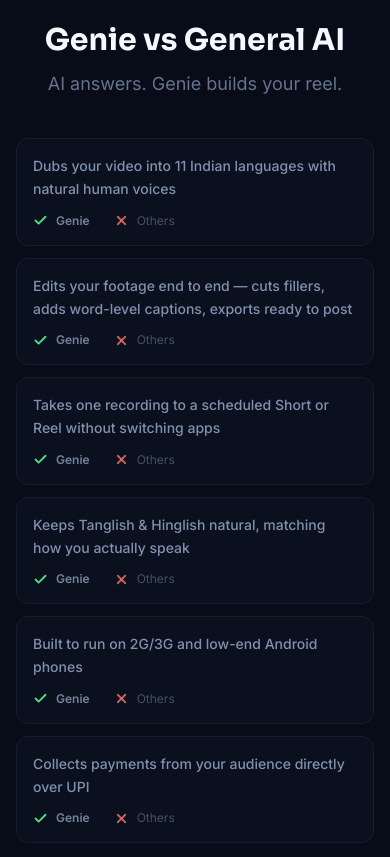
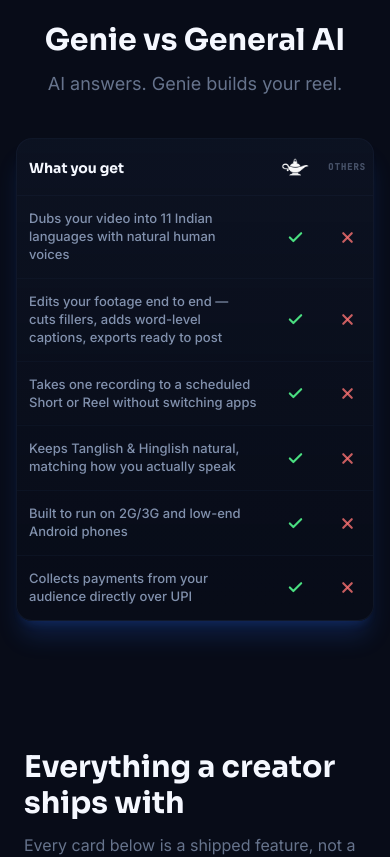
Before and after one commit to Ethax22/Genie_Landing_Page_new, a Next.js app: page / in a window 390 px wide. Shown: the part 2840-3697 px from the top of the page. Built offline with nearby package versions, Linux system fonts and the light colour scheme.

Commit message:
refined the mobile layout

```diff
--- a/src/components/Comparison.tsx
+++ b/src/components/Comparison.tsx
@@ -88,26 +88,47 @@
           </div>
         </div>
 
-        {/* Mobile: stacked cards */}
-        <ul className="mt-10 space-y-3 md:hidden">
-          {COMPARISON.rows.map((row, i) => (
-            <Reveal as="li" key={row} delay={i * 60}>
-              <div className="rounded-xl border border-cosmic bg-cosmic/30 p-4">
-                <p className="text-sm font-medium leading-relaxed text-slate/90">{row}</p>
-                <div className="mt-3 flex items-center gap-6 text-xs">
-                  <span className="inline-flex items-center gap-2 font-semibold text-slate/80">
-                    <Check size={15} strokeWidth={3} className="text-green-400" />
-                    {COMPARISON.colGenie}
+        {/* Mobile: compact 3-column table (feature · Genie · Others) */}
+        <div className="mt-10 overflow-hidden rounded-2xl border border-cosmic/70 bg-gradient-to-b from-cosmic/40 to-night shadow-xl shadow-genie/20 md:hidden">
+          <table className="w-full border-collapse text-left">
+            <thead>
+              <tr className="border-b border-cosmic/60">
+                <th className="px-3 py-3.5">
+                  <span className="font-heading text-sm font-bold text-cream">What you get</span>
+                </th>
+                <th className="w-[3.25rem] px-1 py-3.5 align-middle">
+                  <Image
+                    src={COMPARISON.genieLogo}
+                    alt={COMPARISON.colGenie}
+                    width={28}
+                    height={28}
+                    className="mx-auto h-7 w-7 object-contain"
+                  />
+                </th>
+                <th className="w-[3.25rem] px-1 py-3.5 align-middle">
+                  <span className="block text-center font-mono text-[9px] tracking-widest text-slate/45">
+                    OTHERS
                   </span>
-                  <span className="inline-flex items-center gap-2 text-slate/45">
-                    <X size={15} strokeWidth={3} className="text-red-400/80" />
-                    Others
-                  </span>
-                </div>
-              </div>
-            </Reveal>
-          ))}
-        </ul>
+                </th>
+              </tr>
+            </thead>
+            <tbody>
+              {COMPARISON.rows.map((row, i) => (
+                <Reveal as="tr" key={row} delay={i * 55} className="border-t border-cosmic/40">
+                  <td className="px-3 py-3.5 align-middle">
+                    <p className="text-[13px] font-medium leading-snug text-slate/90">{row}</p>
+                  </td>
+                  <td className="px-1 py-3.5 text-center align-middle">
+                    <Check aria-label="Yes" size={17} strokeWidth={3} className="mx-auto text-green-400" />
+                  </td>
+                  <td className="px-1 py-3.5 text-center align-middle">
+                    <X aria-label="No" size={17} strokeWidth={3} className="mx-auto text-red-400/80" />
+                  </td>
+                </Reveal>
+              ))}
+            </tbody>
+          </table>
+        </div>
       </div>
     </section>
   );
--- a/src/components/MockupSection.tsx
+++ b/src/components/MockupSection.tsx
@@ -615,17 +615,61 @@
   const [lang, setLang] = useState<Language>("Tamil");
   const [tilt, setTilt] = useState({ x: 0, y: 0 });
   const cardRef = useRef<HTMLDivElement>(null);
+  // Tracks the active touch so we can tell a horizontal "tilt" drag apart from a
+  // vertical page-scroll — and leave taps on the inner controls alone.
+  const touch = useRef<{ startX: number; startY: number; mode: "idle" | "tilt" | "skip" }>({
+    startX: 0,
+    startY: 0,
+    mode: "idle",
+  });
   const tab = MOCKUP.tabs.find((t) => t.id === active)!;
 
-  function onMove(e: React.MouseEvent) {
+  const reducedMotion = () =>
+    typeof window !== "undefined" &&
+    window.matchMedia("(prefers-reduced-motion: reduce)").matches;
+
+  function tiltFrom(clientX: number, clientY: number) {
     const el = cardRef.current;
     if (!el) return;
-    if (window.matchMedia("(prefers-reduced-motion: reduce)").matches) return;
     const rect = el.getBoundingClientRect();
     setTilt({
-      x: (e.clientX - rect.left) / rect.width - 0.5,
-      y: (e.clientY - rect.top) / rect.height - 0.5,
+      x: (clientX - rect.left) / rect.width - 0.5,
+      y: (clientY - rect.top) / rect.height - 0.5,
     });
+  }
+
+  function onMove(e: React.MouseEvent) {
+    if (reducedMotion()) return;
+    tiltFrom(e.clientX, e.clientY);
+  }
+
+  function onTouchStart(e: React.TouchEvent) {
+    if (reducedMotion()) return;
+    const t = e.touches[0];
+    // Don't hijack drags that begin on an interactive control (tabs, slider, buttons).
+    const onControl = (e.target as HTMLElement).closest?.(
+      'button, a, input, select, textarea, [role="tab"], [role="switch"]'
+    );
+    touch.current = { startX: t.clientX, startY: t.clientY, mode: onControl ? "skip" : "idle" };
+  }
+
+  function onTouchMove(e: React.TouchEvent) {
+    if (touch.current.mode === "skip" || reducedMotion()) return;
+    const t = e.touches[0];
+    if (touch.current.mode === "idle") {
+      const dx = Math.abs(t.clientX - touch.current.startX);
+      const dy = Math.abs(t.clientY - touch.current.startY);
+      if (dx < 8 && dy < 8) return; // wait until the gesture has a direction
+      // Vertical-dominant → let the page scroll; horizontal → we own it as a tilt.
+      touch.current.mode = dx > dy ? "tilt" : "skip";
+      if (touch.current.mode === "skip") return;
+    }
+    tiltFrom(t.clientX, t.clientY);
+  }
+
+  function resetTilt() {
+    touch.current.mode = "idle";
+    setTilt({ x: 0, y: 0 });
   }
 
   return (
@@ -684,6 +728,10 @@
             ref={cardRef}
             onMouseMove={onMove}
             onMouseLeave={() => setTilt({ x: 0, y: 0 })}
+            onTouchStart={onTouchStart}
+            onTouchMove={onTouchMove}
+            onTouchEnd={resetTilt}
+            onTouchCancel={resetTilt}
             className="overflow-hidden rounded-2xl border border-cosmic bg-cosmic/40 shadow-2xl shadow-genie/20 transition-transform duration-200 ease-out will-change-transform"
             style={{
               transform: `perspective(1400px) rotateY(${tilt.x * 11}deg) rotateX(${
```
